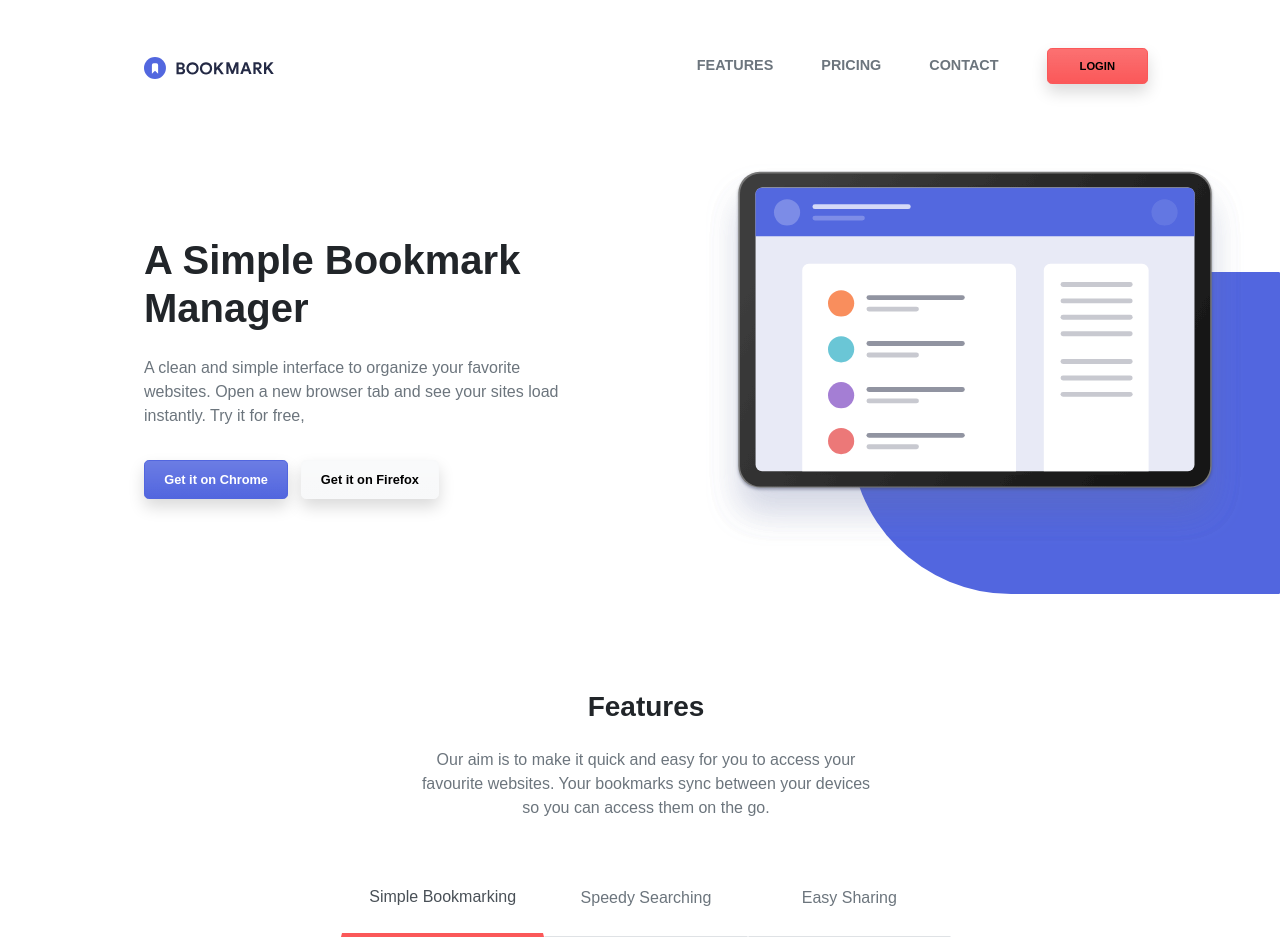
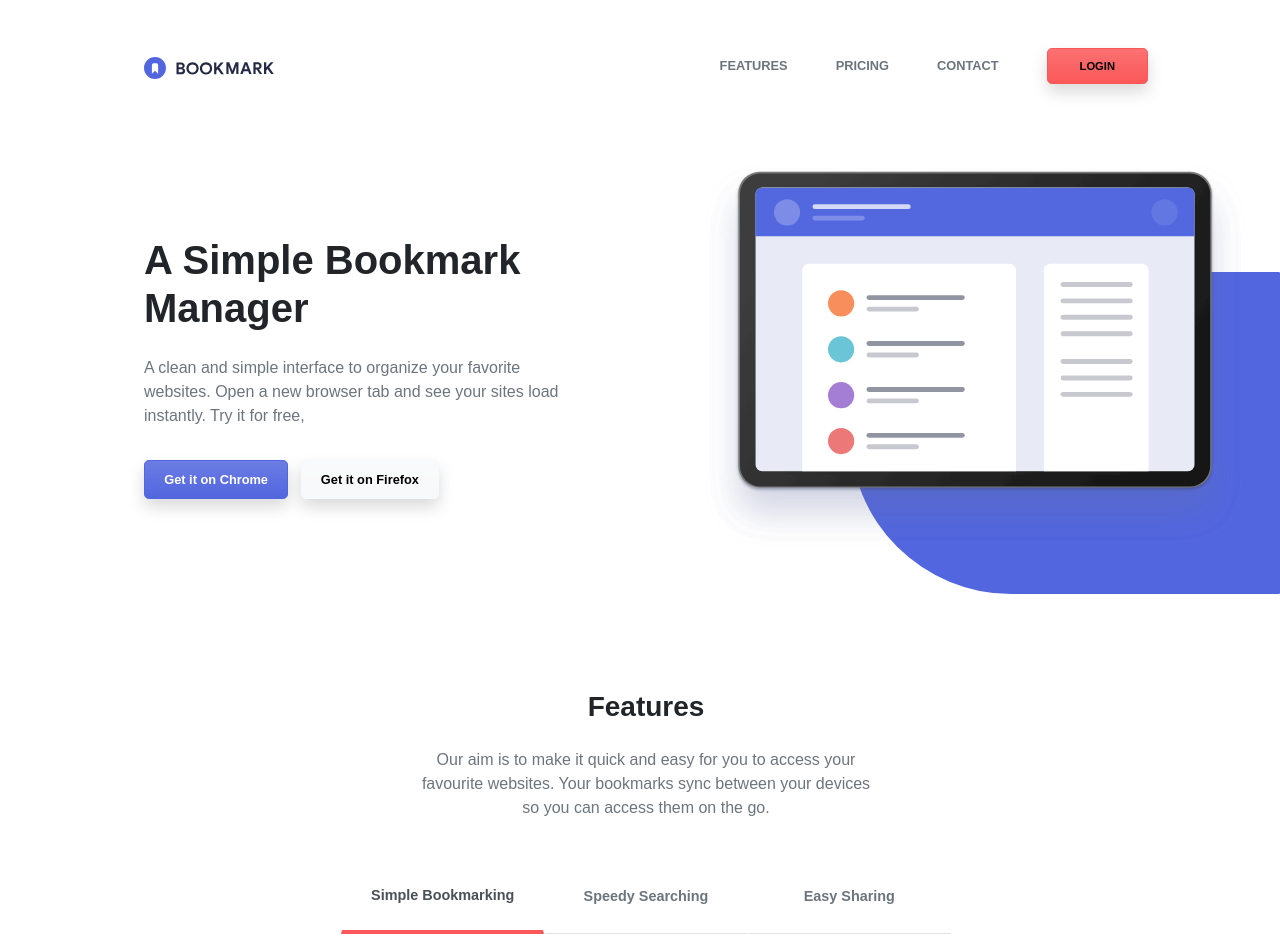
Before and after one commit to mariano-farace/ITA-React-Sprint2, a website: page index.html in a window 1280 px wide. Shown: the top 952 px of the page. Drawn offline with nearby package versions, Linux system fonts and the light colour scheme.

Commit message:
Implement custom font size for nav-bar links

```diff
--- a/index.html
+++ b/index.html
@@ -14,6 +14,7 @@
 </head>
 <!-- ! TODO lo responsive se ve fatal entre medio de los dos break points, como deberia gestionar eso?? -->
 <!-- TODO Sacar container fluid de las imagenes para evitar el resizing???? -->
+<!-- TODO hacer que los links te lleven a las secciones!!! -->
 
 <body class="pt-4">
   <!-- NAVBAR -->
@@ -27,9 +28,9 @@
       </button>
       <div class="collapse navbar-collapse" id="navbarNavAltMarkup">
         <div class="navbar-nav ms-auto d-flex align-items-baseline">
-          <a class="nav-link text-secondary mx-3" href="#">FEATURES</a>
-          <a class="nav-link text-secondary mx-3" href="#">PRICING</a>
-          <a class="nav-link text-secondary mx-3" href="#">CONTACT</a>
+          <a class="nav-link text-secondary mx-3 fs-7" href="#">FEATURES</a>
+          <a class="nav-link text-secondary mx-3 fs-7" href="#">PRICING</a>
+          <a class="nav-link text-secondary mx-3 fs-7" href="#">CONTACT</a>
           <button class="btn btn-sm-custom-1 btn-danger my-2 ms-4 me-4 shadow fw-bolder " type="button">LOGIN</button>
         </div>
       </div>
--- a/sass/custom.scss
+++ b/sass/custom.scss
@@ -21,8 +21,24 @@
 
 $spacers: map-merge($custom-spacers, $spacers );
 
+// $font-sizes: (
+//   1: $h1-font-size,
+//   2: $h2-font-size,
+//   3: $h3-font-size,
+//   4: $h4-font-size,
+//   5: $h5-font-size,
+//   6: $h6-font-size
+// );
 
 
+//Declare and Merge custom font size with original font size. To be used on nav-bar
+
+
+$custom-font-size:(
+  7: ( $font-size-base*0.8)
+);
+
+$font-sizes: map-merge($custom-font-size, $font-sizes );
 
 @import "../node_modules/bootstrap/scss/bootstrap";
 
@@ -53,9 +69,8 @@
 
 #navbarNavAltMarkup > div > a:hover{
 color: $danger !important;
+
 }
-
-#navbarNavAltMarkup > div
 
 //Customize nav-tab links
 .nav-link {
@@ -86,12 +101,3 @@
 
 }
 }
-
-
-
-
-
-//   .nav-tabs>.active>a:hover, .nav-tabs>.active>a:focus {
-//     border-color: #d45500;
-//     border-bottom-color: transparent;
-// }
```
Also changed, not shown: css/custom.css, 1 other file.
